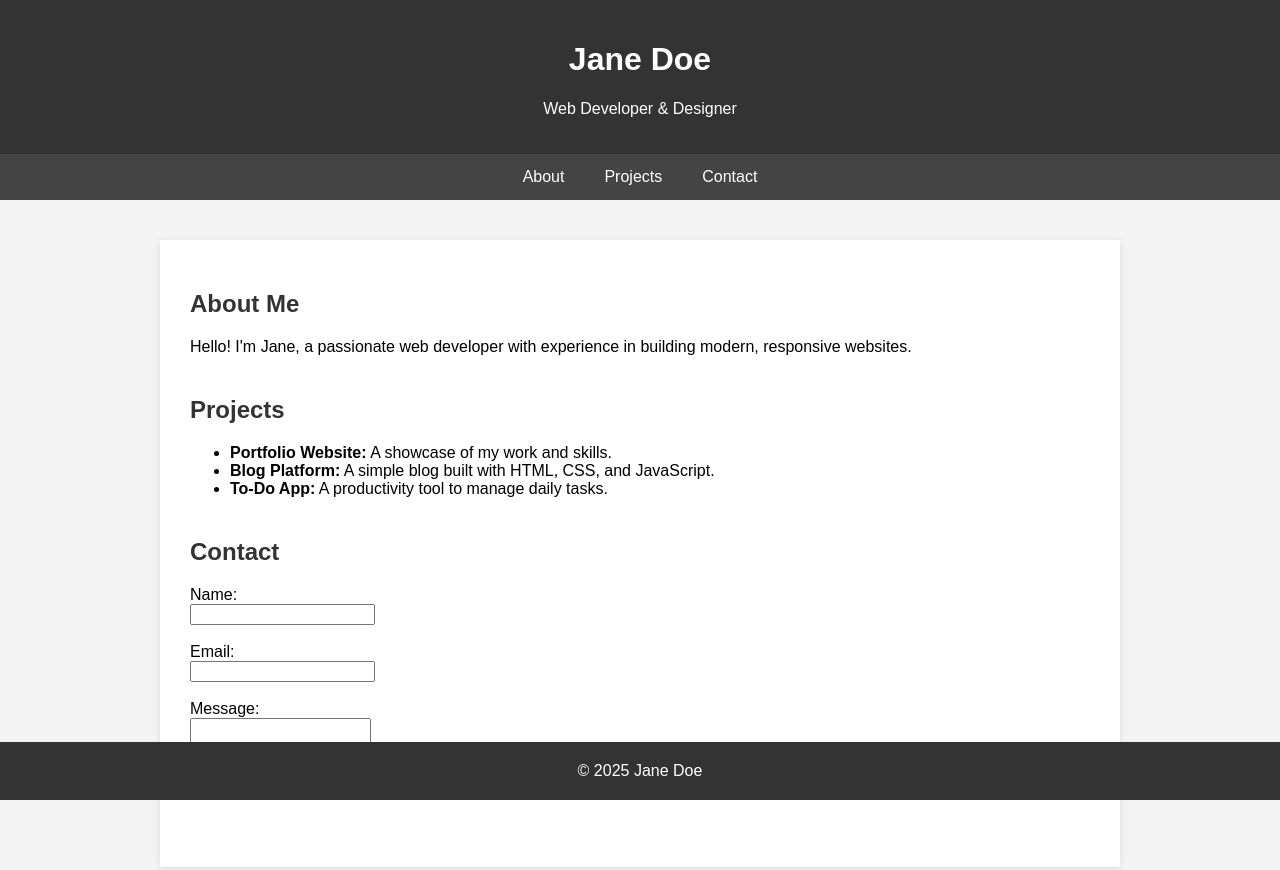
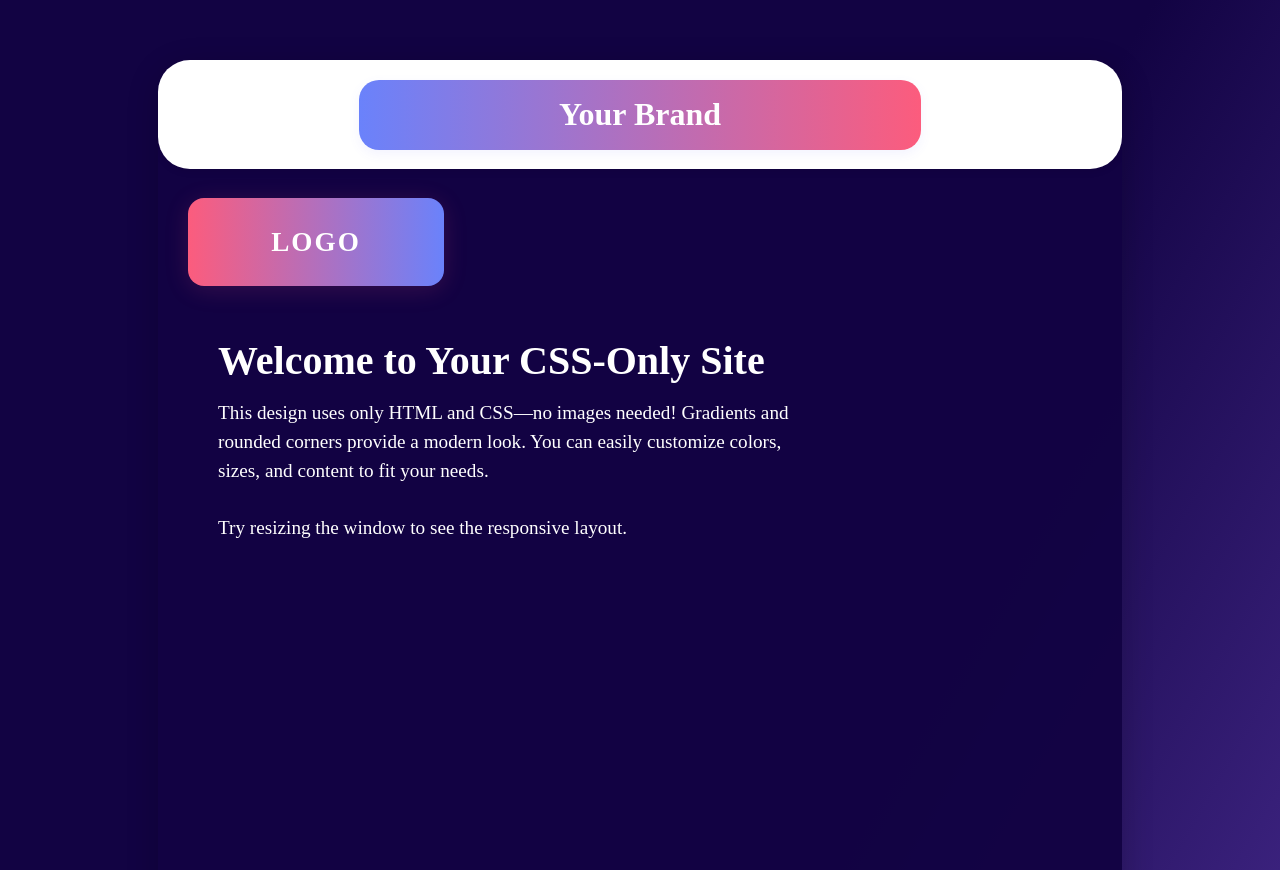
Before and after one commit to anamariafarazica/look-out-traffic, a plain HTML site: page index.html in a window 1280 px wide. Shown: the top 870 px of the page. Drawn offline with Linux system fonts and the light colour scheme.

Commit message:
Update index.html 2

```diff
--- a/index.html
+++ b/index.html
@@ -2,111 +2,158 @@
 <html lang="en">
 <head>
   <meta charset="UTF-8">
-    <meta name="viewport" content="width=device-width, initial-scale=1.0">
-    <title>My Portfolio</title>
+  <title>CSS-Only Design</title>
   <style>
+    * { box-sizing: border-box; }
     body {
-            font-family: Arial, sans-serif;
+      font-size: 14px;
       margin: 0;
       padding: 0;
-            background: #f4f4f4;
+      background: linear-gradient(135deg, #6a82fb 0%, #fc5c7d 100%);
+      min-height: 100vh;
     }
-        header {
-            background: #333;
-            color: #fff;
-            padding: 20px 0;
-            text-align: center;
-        }
-        nav {
-            background: #444;
+    .v4_22 {
+      width: 100%;
+      height: 1117px;
+      background: linear-gradient(120deg, #120343 60%, #432889 100%);
+      opacity: 1;
+      position: relative;
+      overflow: hidden;
       display: flex;
+      align-items: center;
       justify-content: center;
     }
-        nav a {
+    .v1_3 {
+      width: 100%;
+      height: 100%;
+      background: none;
+      opacity: 1;
+      position: relative;
+      overflow: hidden;
+    }
+    .v2_2 {
+      width: 964px;
+      height: 900px;
+      background: rgba(18,3,67,0.96);
+      border-radius: 32px;
+      box-shadow: 0 8px 32px rgba(0,0,0,0.2);
+      position: absolute;
+      top: 60px;
+      left: 50%;
+      transform: translateX(-50%);
+      overflow: hidden;
+    }
+    .v2_4 {
+      width: 964px;
+      height: 109px;
+      background: #fff;
+      opacity: 1;
+      position: absolute;
+      top: 0;
+      left: 0;
+      border-bottom-left-radius: 32px;
+      border-bottom-right-radius: 32px;
+      box-shadow: 0 2px 8px rgba(0,0,0,0.08);
+      display: flex;
+      align-items: center;
+      justify-content: center;
+    }
+    .v2_3 {
+      width: 562px;
+      height: 70px;
+      background: linear-gradient(90deg, #6a82fb 0%, #fc5c7d 100%);
+      border-radius: 20px;
+      box-shadow: 0 4px 12px rgba(100,100,255,0.08);
+      display: flex;
+      align-items: center;
+      justify-content: center;
+      font-size: 2rem;
       color: #fff;
-            padding: 14px 20px;
-            text-decoration: none;
-            transition: background 0.3s;
+      font-weight: bold;
     }
-        nav a:hover {
-            background: #555;
+    .v3_98 {
+      width: 256px;
+      height: 88px;
+      background: linear-gradient(90deg, #fc5c7d 0%, #6a82fb 100%);
+      border-radius: 16px;
+      padding: 10px;
+      margin: 10px;
+      opacity: 1;
+      position: absolute;
+      top: 128px;
+      left: 20px;
+      display: flex;
+      align-items: center;
+      justify-content: center;
+      font-size: 1.7rem;
+      color: #fff;
+      font-weight: bold;
+      box-shadow: 0 4px 24px rgba(252,92,125,0.15);
+      letter-spacing: 2px;
     }
-        main {
-            max-width: 900px;
-            margin: 40px auto;
-            background: #fff;
-            padding: 30px;
-            box-shadow: 0 2px 8px rgba(0,0,0,0.1);
+    .name {
+      color: #fff;
+      position: absolute;
+      left: 60px;
     }
-        section {
-            margin-bottom: 40px;
+    .main-title {
+      top: 250px;
+      font-size: 2.5rem;
+      font-weight: bold;
     }
-        h2 {
-            color: #333;
+    .main-desc {
+      top: 320px;
+      width: 600px;
+      font-size: 1.2rem;
+      line-height: 1.5;
     }
-        footer {
-            text-align: center;
-            padding: 20px 0;
-            background: #333;
-            color: #fff;
-            position: fixed;
-            width: 100%;
-            bottom: 0;
+    @media (max-width: 1100px) {
+      .v2_2, .v2_4 {
+        width: 98vw;
+        left: 1vw;
       }
-        /* Responsive */
-        @media (max-width: 600px) {
-            main {
-                padding: 10px;
+      .main-desc {
+        width: 90vw;
+      }
+    }
+    @media (max-width: 700px) {
+      .v2_2, .v2_4 {
+        width: 100vw;
+        left: 0;
+        border-radius: 0;
+      }
+      .v3_98 {
+        left: 10px;
+        width: 90vw;
+      }
+      .main-title, .main-desc {
+        left: 10px;
+        width: 90vw;
       }
     }
   </style>
 </head>
 <body>
-    <header>
-        <h1>Jane Doe</h1>
-        <p>Web Developer & Designer</p>
-    </header>
-    <nav>
-        <a href="#about">About</a>
-        <a href="#projects">Projects</a>
-        <a href="#contact">Contact</a>
-    </nav>
-    <main>
-        <section id="about">
-            <h2>About Me</h2>
-            <p>
-                Hello! I'm Jane, a passionate web developer with experience in building modern, responsive websites.
+  <div class="v4_22">
+    <div class="v1_3">
+      <div class="v2_2">
+        <div class="v2_4">
+          <div class="v2_3">
+            Your Brand
+          </div>
+        </div>
+        <div class="v3_98">
+          LOGO
+        </div>
+        <h1 class="name main-title">Welcome to Your CSS-Only Site</h1>
+        <p class="name main-desc">
+          This design uses only HTML and CSS—no images needed! Gradients and rounded corners provide a modern look.
+          You can easily customize colors, sizes, and content to fit your needs.
+          <br><br>
+          Try resizing the window to see the responsive layout.
         </p>
-        </section>
-        <section id="projects">
-            <h2>Projects</h2>
-            <ul>
-                <li><strong>Portfolio Website:</strong> A showcase of my work and skills.</li>
-                <li><strong>Blog Platform:</strong> A simple blog built with HTML, CSS, and JavaScript.</li>
-                <li><strong>To-Do App:</strong> A productivity tool to manage daily tasks.</li>
-            </ul>
-        </section>
-        <section id="contact">
-            <h2>Contact</h2>
-            <form id="contactForm">
-                <label>Name:<br><input type="text" name="name" required></label><br><br>
-                <label>Email:<br><input type="email" name="email" required></label><br><br>
-                <label>Message:<br><textarea name="message" required></textarea></label><br><br>
-                <button type="submit">Send</button>
-            </form>
-            <p id="formMessage" style="color:green;"></p>
-        </section>
-    </main>
-    <footer>
-        &copy; 2025 Jane Doe
-    </footer>
-    <script>
-        // Simple form submission handler
-        document.getElementById('contactForm').onsubmit = function(e) {
-            e.preventDefault();
-            document.getElementById('formMessage').textContent = "Thank you for your message!";
-            this.reset();
-        };
-    </script>
+      </div>
+    </div>
+  </div>
 </body>
 </html>
```
Lines whose indentation alone changed are shown as unchanged.
